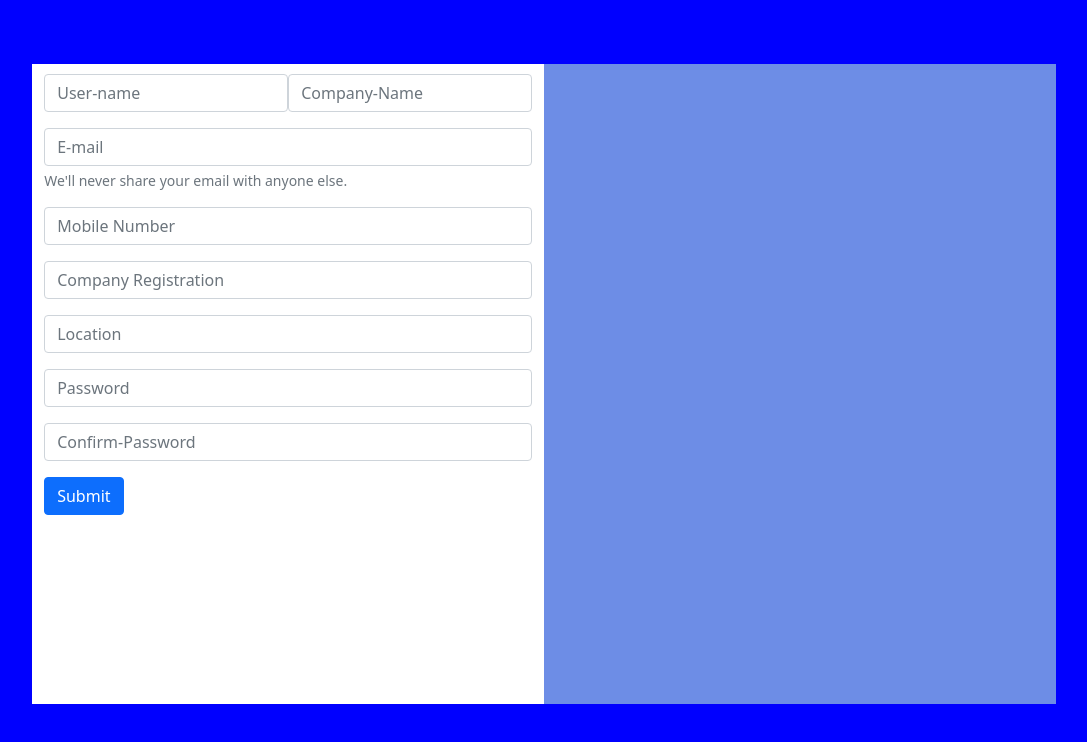
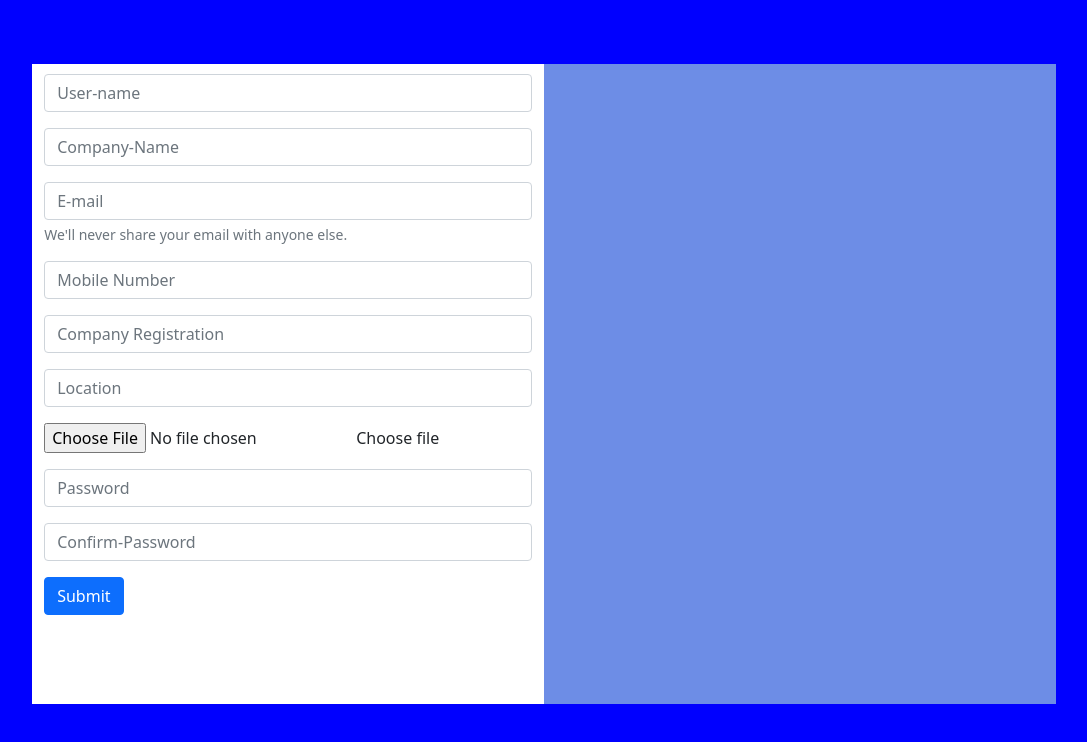
Before and after one commit to prashantbarge22/version-connect-react, a React (Create React App) app: page /company/signup in a window 1280 px wide. Shown: the top 742 px of the page, without its empty margins (95-1182 px from the left). Built offline with nearby package versions, Linux system fonts and the light colour scheme.

Commit message:
fileUpload button

```diff
--- a/src/components/company_signup.js
+++ b/src/components/company_signup.js
@@ -33,14 +33,14 @@ function Company_SignUp_Page(){
           <div className="Cbox-double">
                 <div className="container Cbox-1">
                 <form className="form" onSubmit={(props)=>{onSubmit(props)}}>
-                <div className="Cname">
+
                 <div className="mb-3">
                         <input type="text" className="form-control" id="user_name" name="user_name" placeholder="User-name"/>
                 </div>
                 <div className="mb-3">
                         <input type="text" className="form-control" id="company_name" name="company_name" placeholder="Company-Name"/>
                 </div>
-                </div>
+
                     <div className="mb-3">
                         <input type="email" className="form-control" id="exampleInputEmail1" name="email" aria-describedby="emailHelp" placeholder="E-mail"/>
                         <div id="emailHelp" className="form-text">We'll never share your email with anyone else.</div>
@@ -60,12 +60,21 @@ function Company_SignUp_Page(){
 
                     </div>
 
+
+                    <div class="mb-3">
+                             <input id="inputGroupFile01" type="file" className="custom-file-input" />
+                              <label className="custom-file-label" htmlfor="inputGroupFile01">Choose file</label>
+                    </div>
+
                     <div className="mb-3">
                         <input type="password" autoComplete="false" className="form-control" id="exampleInputPassword1" name="password" placeholder="Password"/>
                     </div>
+
                     <div className="mb-3">
                         <input type="password" autoComplete="false" className="form-control" id="confirmpwd" name="confirmpwd" placeholder="Confirm-Password"/>
                     </div>
+
+
 
 
                     <button type="submit" className="btn btn-primary">Submit</button>
```
